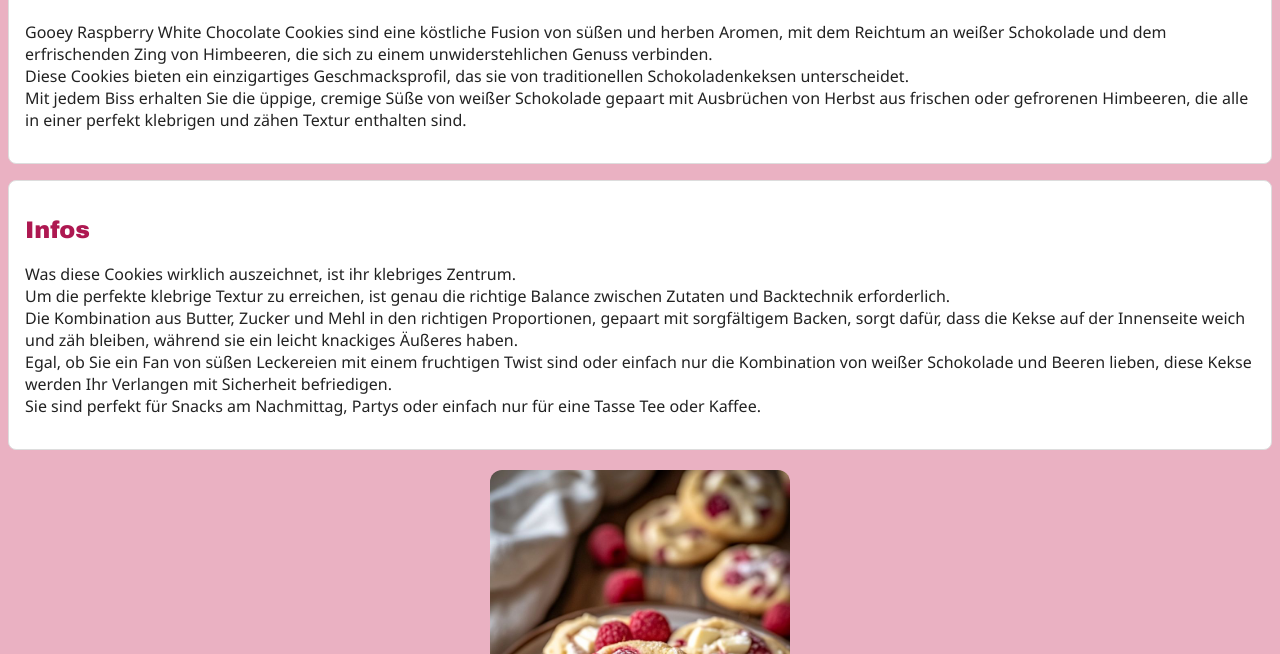
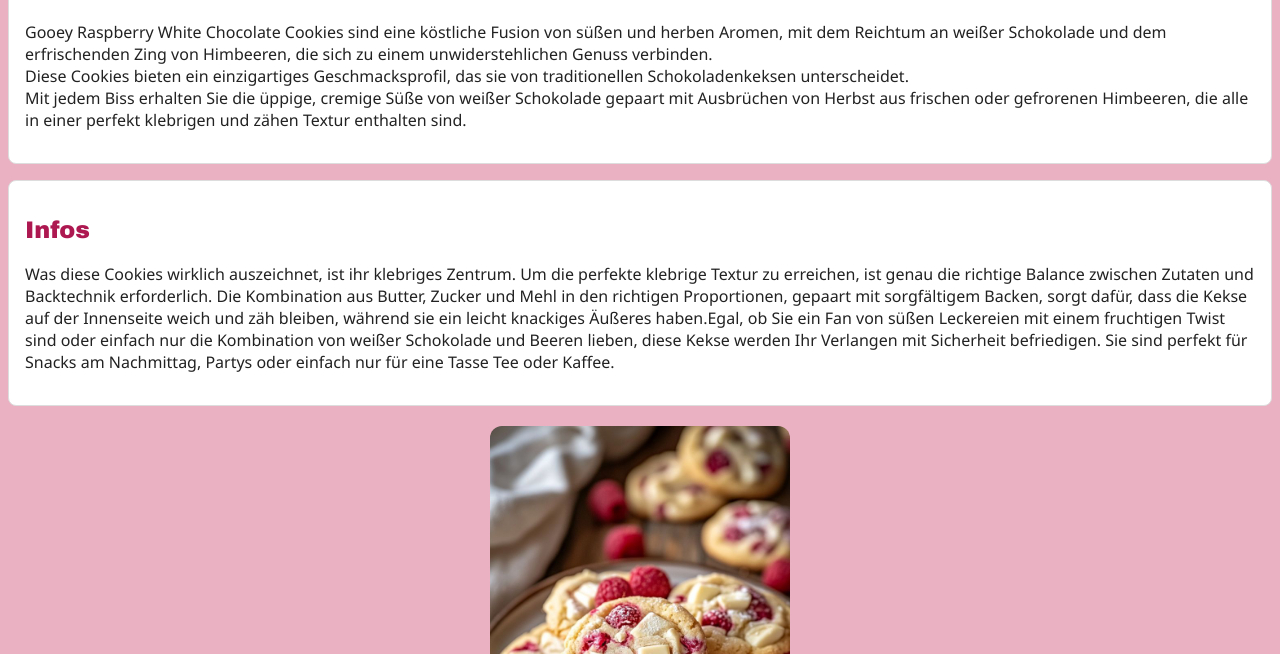
Before and after one commit to elenawildberger-source/Himbeer-Cookies, a plain HTML site: page index.html in a window 1280 px wide. Shown: the part 146-800 px from the top of the page. Drawn offline with Linux system fonts and the light colour scheme.

Commit message:
Fix HTML formatting and structure

```diff
--- a/index.html
+++ b/index.html
@@ -21,7 +21,7 @@
 </div>
 <div class="card1">
     <h2>Infos</h2>
-    <p>Was diese Cookies wirklich auszeichnet, ist ihr klebriges Zentrum. <br>Um die perfekte klebrige Textur zu erreichen, ist genau die richtige Balance zwischen Zutaten und Backtechnik erforderlich.<br> Die Kombination aus Butter, Zucker und Mehl in den richtigen Proportionen, gepaart mit sorgfältigem Backen, sorgt dafür, dass die Kekse auf der Innenseite weich und zäh bleiben, während sie ein leicht knackiges Äußeres haben.<br>Egal, ob Sie ein Fan von süßen Leckereien mit einem fruchtigen Twist sind oder einfach nur die Kombination von weißer Schokolade und Beeren lieben, diese Kekse werden Ihr Verlangen mit Sicherheit befriedigen.<br> Sie sind perfekt für Snacks am Nachmittag, Partys oder einfach nur für eine Tasse Tee oder Kaffee.</p>
+    <p>Was diese Cookies wirklich auszeichnet, ist ihr klebriges Zentrum. Um die perfekte klebrige Textur zu erreichen, ist genau die richtige Balance zwischen Zutaten und Backtechnik erforderlich. Die Kombination aus Butter, Zucker und Mehl in den richtigen Proportionen, gepaart mit sorgfältigem Backen, sorgt dafür, dass die Kekse auf der Innenseite weich und zäh bleiben, während sie ein leicht knackiges Äußeres haben.Egal, ob Sie ein Fan von süßen Leckereien mit einem fruchtigen Twist sind oder einfach nur die Kombination von weißer Schokolade und Beeren lieben, diese Kekse werden Ihr Verlangen mit Sicherheit befriedigen. Sie sind perfekt für Snacks am Nachmittag, Partys oder einfach nur für eine Tasse Tee oder Kaffee.</p>
 </div>
 
 <img src="Himbeer_Cookies.jpg" width="300">
```
